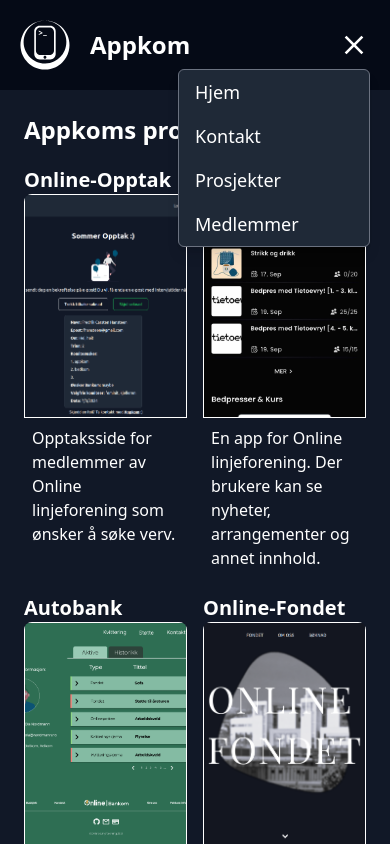
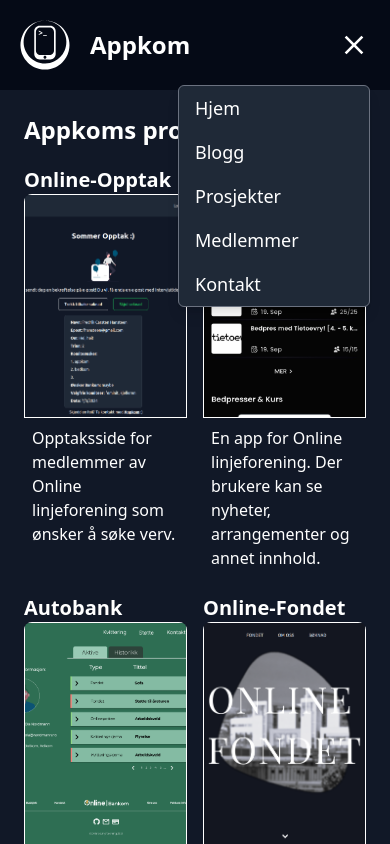
Before and after one commit to appKom/home, a Next.js app: page /prosjekt in a window 390 px wide. Both pictures are taken after a click on the element 354 px from the left and 44 px from the top of the page. Shown: the top 844 px of the page. Built offline with nearby package versions, Linux system fonts and the light colour scheme.

Commit message:
tweak styling

```diff
--- a/components/DropdownMenu.tsx
+++ b/components/DropdownMenu.tsx
@@ -15,6 +15,14 @@ export const DropdownMenu = () => {
   const closeMenu = () => {
     setIsOpen(false);
   };
+
+  const routes = [
+    { name: "Hjem", href: "/" },
+    { name: "Blogg", href: "/blogg" },
+    { name: "Prosjekter", href: "/prosjekt" },
+    { name: "Medlemmer", href: "/medlem" },
+    { name: "Kontakt", href: "/kontakt" },
+  ];
 
   useEffect(() => {
     const handleClickOutside = (event: MouseEvent) => {
@@ -50,40 +58,22 @@ export const DropdownMenu = () => {
       </div>
 
       <div
-        className={`absolute right-0 mt-2 w-48 z-50 bg-gray-800 border border-gray-500  text-white rounded-md shadow-lg transition-all duration-300 ${
+        className={`absolute right-0 mt-2 top-12 w-48 z-50 bg-gray-800 border border-gray-500  text-white rounded-md shadow-lg transition-all duration-300 ${
           isOpen
             ? "opacity-100 scale-100"
             : "opacity-0 scale-95 pointer-events-none"
         }`}
       >
-        <Link
-          href="/"
-          onClick={closeMenu}
-          className="block px-4 py-2 text-lg hover:bg-tealBlue"
-        >
-          Hjem
-        </Link>
-        <Link
-          href="/kontakt"
-          onClick={closeMenu}
-          className="block px-4 py-2 text-lg hover:bg-tealBlue"
-        >
-          Kontakt
-        </Link>
-        <Link
-          href="/prosjekt"
-          onClick={closeMenu}
-          className="block px-4 py-2 text-lg hover:bg-tealBlue"
-        >
-          Prosjekter
-        </Link>
-        <Link
-          href="/medlem"
-          onClick={closeMenu}
-          className="block px-4 py-2 text-lg hover:bg-tealBlue"
-        >
-          Medlemmer
-        </Link>
+        {routes.map((route) => (
+          <Link
+            href={route.href}
+            key={route.href}
+            onClick={closeMenu}
+            className="block px-4 py-2 text-lg hover:bg-gray-900"
+          >
+            {route.name}
+          </Link>
+        ))}
       </div>
     </div>
   );
--- a/components/home/ProjectCard.tsx
+++ b/components/home/ProjectCard.tsx
@@ -14,13 +14,13 @@ export const ProjectCard = ({ project }: Props) => {
           {project.title}
         </h1>
         <div className="overflow-hidden rounded-t-lg">
-          <div className="relative w-full h-56 overflow-hidden">
+          <div className="relative w-full h-56 overflow-hidden border-white border">
             <Image
               src={project.imageUri}
               alt={project.title + " illustrasjon"}
               width={1000}
               height={1000}
-              className="bg-cover w-full h-full object-cover group-hover:scale-125 transition-transform duration-300 ease-in-out border border-white"
+              className="bg-cover w-full h-full object-cover group-hover:scale-125 transition-transform duration-300 ease-in-out"
             />
           </div>
         </div>
```
